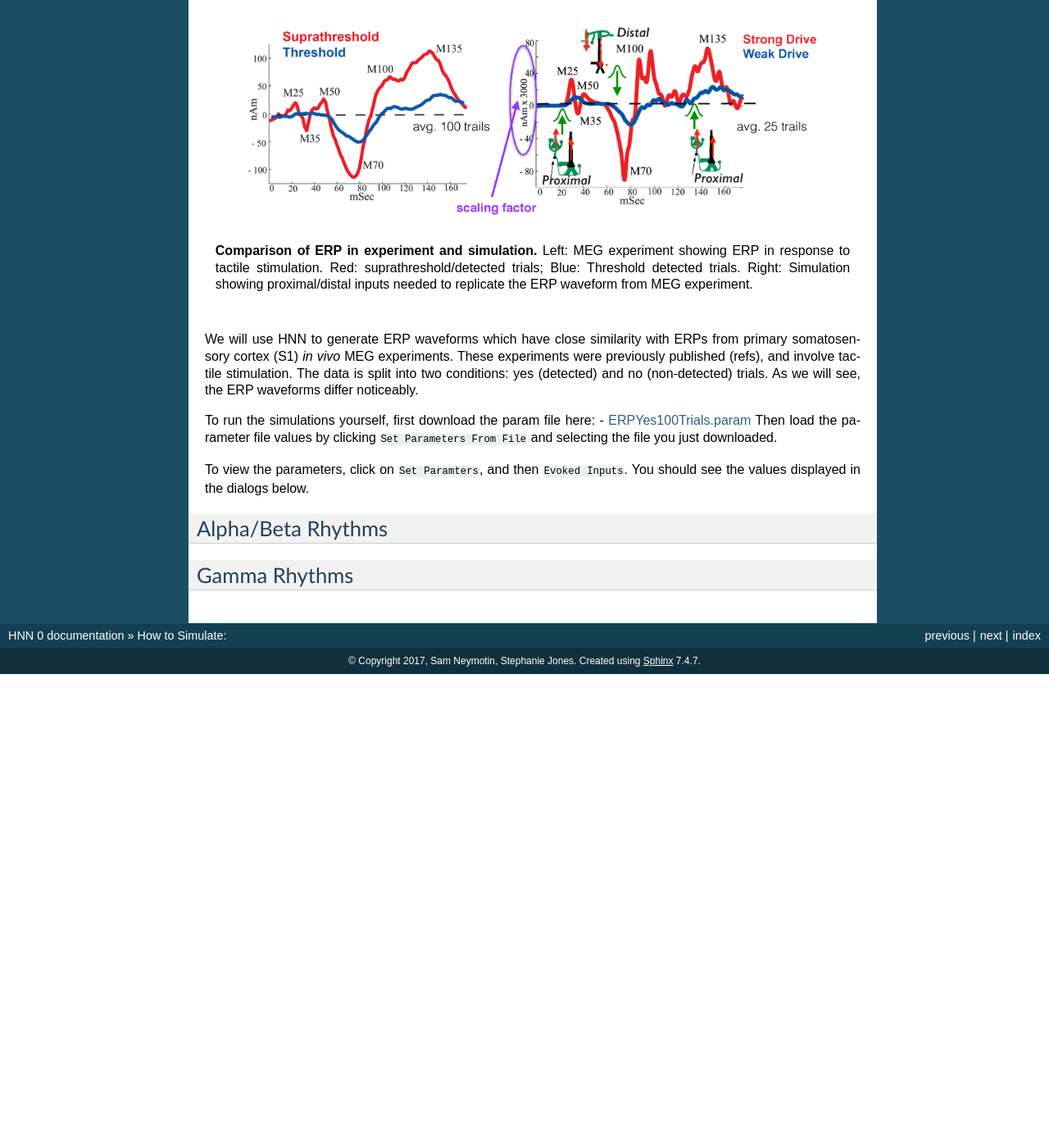
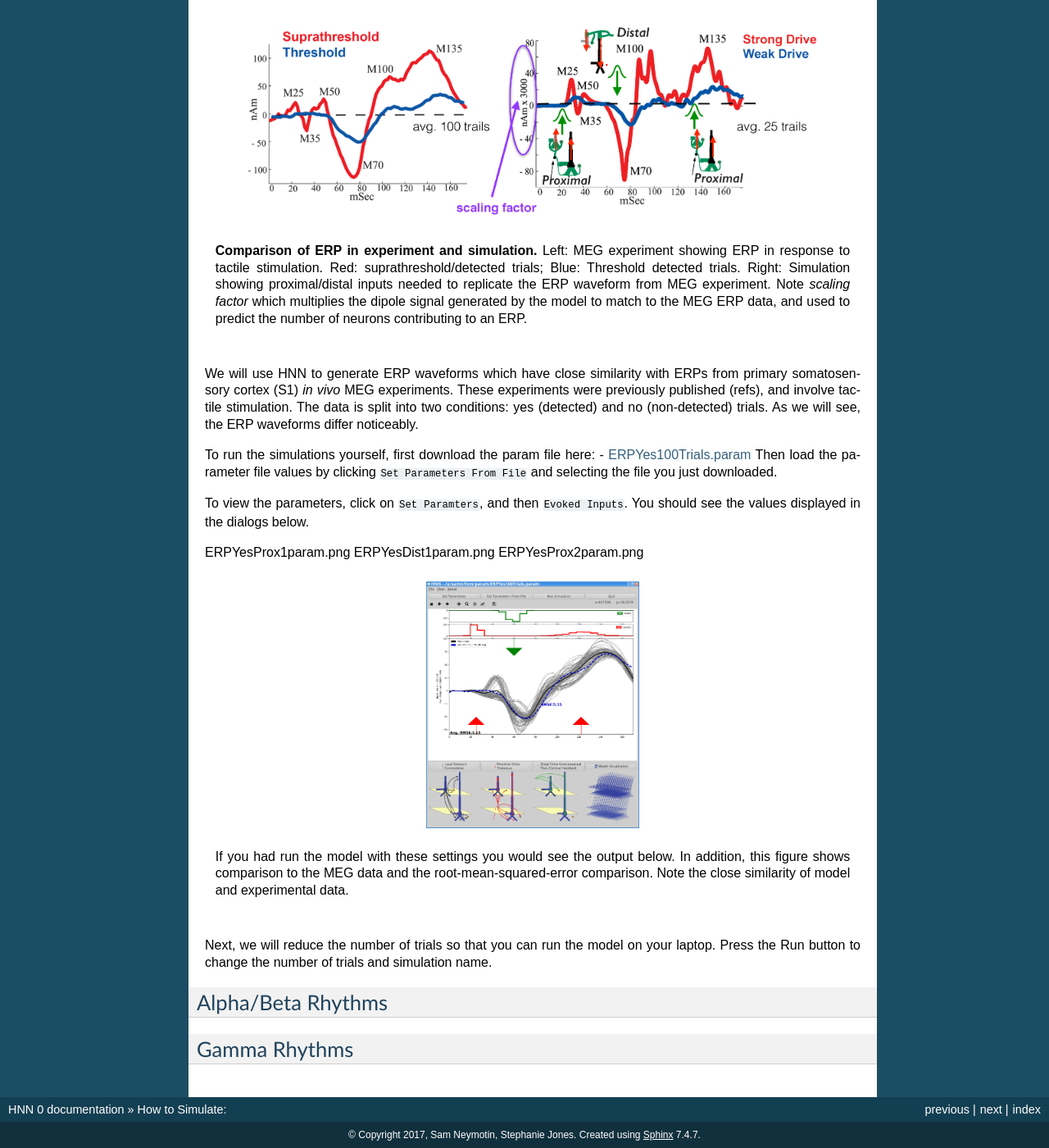
Before and after one commit to jonescompneurolab/hnn, a Sphinx documentation site: the page built from doc/howtosim.rst, in a window 1280 px wide and 1400 px high, scrolled down 470 px. Shown: the whole window at 82% size. Built offline with Sphinx 7.4.7, drawn with Linux system fonts in a browser that asks for light colours; before the commit the page ends 1292 px from its top, so only the background shows below that.

Commit message:
continue with figures/description for erp tut

```diff
--- a/doc/howtosim.rst
+++ b/doc/howtosim.rst
@@ -35,7 +35,9 @@ layers is responsible for generating the events.
 	ERP in response to tactile stimulation.
 	Red: suprathreshold/detected trials; Blue: Threshold detected trials.
 	Right: Simulation showing proximal/distal inputs needed to replicate the
-	ERP waveform from MEG experiment.
+	ERP waveform from MEG experiment. Note *scaling factor* which multiplies the dipole
+	signal generated by the model to match to the MEG ERP data, and used to predict the number
+	of neurons contributing to an ERP.
 
 
 We will use HNN to
@@ -54,6 +56,25 @@ and selecting the file you just downloaded.
 To view the parameters, click on ``Set Paramters``, and then ``Evoked Inputs``.
 You should see the values displayed in the dialogs below.
 
+ERPYesProx1param.png
+ERPYesDist1param.png
+ERPYesProx2param.png
+
+
+.. figure:: images/ERPYes100Compare.png
+	:scale: 20%
+	:align: center
+
+	If you had run the model with these settings you would see the output below.
+	In addition, this figure shows comparison to the MEG data and the root-mean-squared-error
+	comparison. Note the close similarity of model and experimental data.
+
+Next, we will reduce the number of trials so that you can run the model
+on your laptop. Press the Run button to change the number of trials and
+simulation name.
+
+
+
 Alpha/Beta Rhythms
 ------------------
 
```
Also changed, not shown: doc/images/ERPYes100Compare.png (added), doc/images/ERPYesDist1param.png (added), doc/images/ERPYesProx1param.png (added), doc/images/ERPYesProx2param.png (added), doc/images/ERPYesrunparam.png (added), doc/images/ERPYessetparam.png (added).
